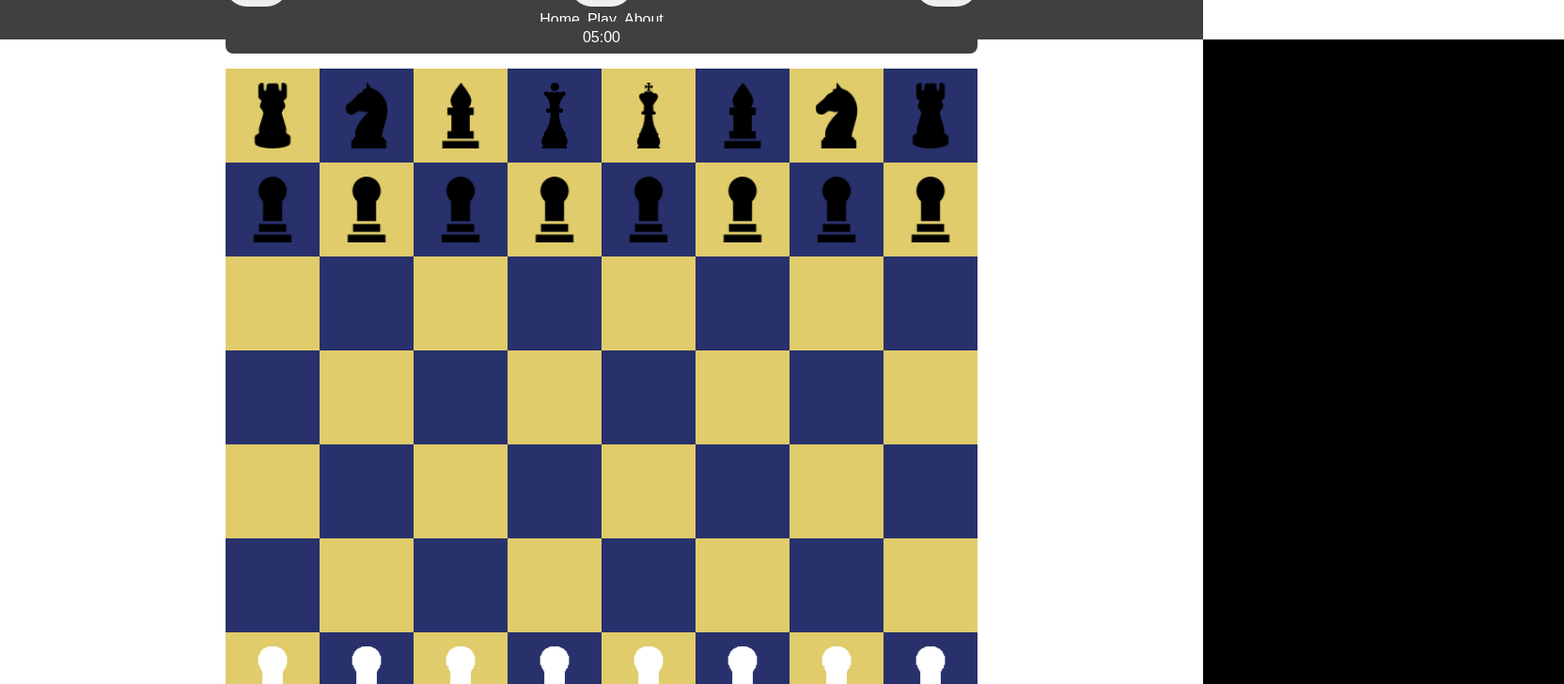
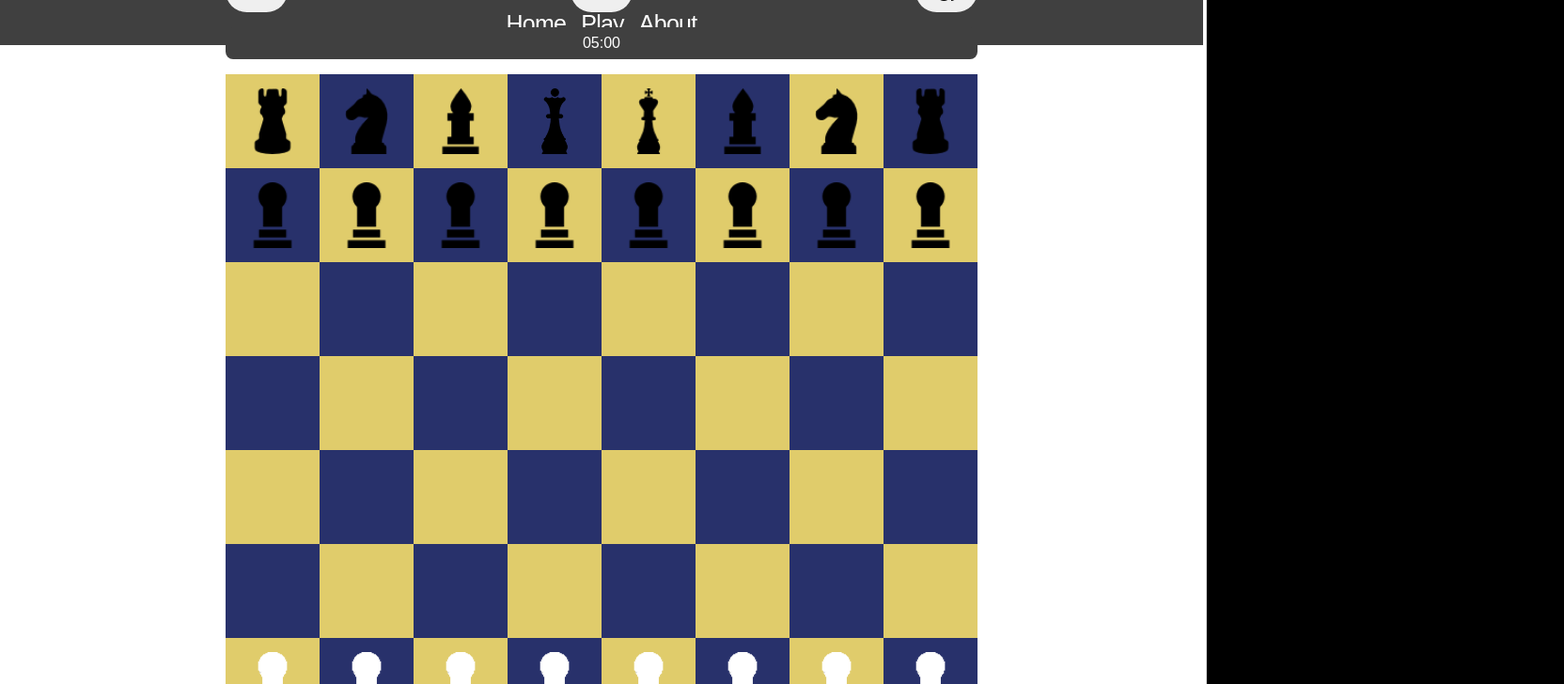
Before and after one commit to Antonzo/magic-chess, a React (Create React App) app: page /room in a window 1280 px wide. Shown: the top 728 px of the page at 94% size, 1664 px wide, since content can reach past the window. Built offline with nearby package versions, Linux system fonts and the light colour scheme.

Commit message:
Better navbar and side pane

```diff
--- a/src/components/base/SlideOutPane.scss
+++ b/src/components/base/SlideOutPane.scss
@@ -1,12 +1,23 @@
+@import "../../styles/variables/breakpoints";
+
 .slide-out-pane {
     top: 0;
-    width: 30%;
+    width: 100%;
     overflow-y: auto;
     background-color: rgba(0, 0, 0);
     transition: all 0.3s ease-in-out;
+    @include sm-and-up {
+        width: 50%;
+    }
+    @include md-and-up {
+        width: 40%;
+    }
+    @include lg-and-up {
+        width: 30%;
+    }
     &--left {
         left: 0;
-        transform: translateX(-100%);
+        transform: translateX(-101%);
 
         &.slide-out-pane--active {
             transform: translateX(0);
@@ -14,7 +25,7 @@
     }
     &--right {
         right: 0;
-        transform: translateX(100%);
+        transform: translateX(101%);
 
         &.slide-out-pane--active {
             transform: translateX(0);
--- a/src/components/base/SlideOutPane.tsx
+++ b/src/components/base/SlideOutPane.tsx
@@ -14,7 +14,7 @@ const SlideOutPane: FC<SlideOutPaneProps> = ({active, toggle, orientation="left"
         toggle(!active)
     }
     return (
-        <div onClick={handleClick} className={[`slide-out-pane slide-out-pane--${orientation} position-absolute full-height z-999`, active ? "slide-out-pane--active" : ""].join(" ")}>
+        <div onClick={handleClick} className={[`slide-out-pane slide-out-pane--${orientation} position-fixed full-height z-999`, active ? "slide-out-pane--active" : ""].join(" ")}>
             {children}
         </div>
     )
--- a/src/components/game/BoardComponent.scss
+++ b/src/components/game/BoardComponent.scss
@@ -1,5 +1,3 @@
-@import "../../styles/variables/breakpoints";
-
 .board {
     display: grid;
     grid-template-columns: repeat(8, minmax(0, 100px));
--- a/src/components/game/BoardComponent.tsx
+++ b/src/components/game/BoardComponent.tsx
@@ -25,13 +25,8 @@ const BoardComponent: FC<BoardProps> = ({board}) => {
     }
 
     useEffect(() => {
-        highlightCells()
-    }, [selectedCell])
-
-    function highlightCells() {
         board.highlightCells(selectedCell)
-    }
-
+    }, [selectedCell, board])
 
     return (
         <div className="board">
--- a/src/components/game/CellComponent.tsx
+++ b/src/components/game/CellComponent.tsx
@@ -38,7 +38,7 @@ const CellComponent: FC<CellProps> = ({cell, selected, click}) => {
             onClick={() => click(cell)}
         >
             {cellAvailable && !cellFigure && <div className="cell__step-indicator rounded-circle bg-color-chess-selected" />}
-            {cellFigure?.logo && <img className="cell__figure-logo position-relative" src={cellFigure.logo} draggable="false" alt="" />}
+            {cellFigure?.logo && <img className="cell__figure-logo position-relative" src={cellFigure.logo} draggable="false" alt={`${cellFigure.color} ${cellFigure.name} logo`} />}
         </div>
     )
 }
--- a/src/components/game/LostFigures.tsx
+++ b/src/components/game/LostFigures.tsx
@@ -13,7 +13,7 @@ const LostFigures: FC<lostFiguresProps> = ({title, figures}) => {
             <h3>{title}</h3>
             {figures.map(figure =>
                 <div key={figure.id}>
-                    {figure.name} {figure.logo && <img width={20} height={20} src={figure.logo} />}
+                    {figure.name} {figure.logo && <img width={20} height={20} src={figure.logo} alt={`${figure.color} ${figure.name} logo`}/>}
                 </div>
             )}
         </div>
--- a/src/components/layout/Navbar.scss
+++ b/src/components/layout/Navbar.scss
@@ -1,7 +1,7 @@
 .navbar {
   &__list {
     list-style-type: none;
-    gap: 8px;
+    gap: 16px;
   }
   &__link {
     text-decoration: none;
--- a/src/components/layout/Navbar.tsx
+++ b/src/components/layout/Navbar.tsx
@@ -5,7 +5,7 @@ import "components/layout/Navbar.scss"
 function Navbar() {
     return (
         <nav className="navbar full-width">
-            <ul className="navbar__list d-flex align-center justify-center full-width pa-3 bg-grey-6 white">
+            <ul className="navbar__list d-flex align-center justify-center full-width pa-3 bg-grey-6 headline-4 white">
                 <li className="navbar__item">
                     <Link className="navbar__link" to="/">Home</Link>
                 </li>
--- a/src/models/Cell.ts
+++ b/src/models/Cell.ts
@@ -92,8 +92,6 @@ export class Cell {
     }
 
     public setAvailable(available: boolean) {
-        if (available)
-            console.log("setAvailable", this.x, this.y)
         this.available = available
         this.notifyObservers()
     }
--- a/src/styles/variables/_typography.scss
+++ b/src/styles/variables/_typography.scss
@@ -4,7 +4,6 @@
   font-size: 1.87em;
   padding-bottom: 0.4em;
   line-height: 1.1em;
-  color: inherit;
   letter-spacing: -0.03em;
   font-weight: inherit;
   word-wrap: break-word;
@@ -18,7 +17,6 @@
   font-size: 1.6em;
   padding-bottom: 0.4em;
   line-height: 1.1em;
-  color: inherit;
   letter-spacing: -0.03em;
   font-weight: inherit;
   word-wrap: break-word;
@@ -32,7 +30,6 @@
   font-size: 1.33em;
   padding-bottom: 0.4em;
   line-height: 1.1em;
-  color: inherit;
   letter-spacing: -0.03em;
   font-weight: inherit;
   word-wrap: break-word;
@@ -46,7 +43,6 @@
   font-size: 1.2em;
   padding-bottom: 0.4em;
   line-height: 1.1em;
-  color: inherit;
   letter-spacing: -0.03em;
   font-weight: inherit;
   word-wrap: break-word;
@@ -60,7 +56,6 @@
   font-size: 1.07em;
   padding-bottom: 0;
   line-height: 1.25em;
-  color: inherit;
   letter-spacing: -0.03em;
   font-weight: inherit;
   word-wrap: break-word;
@@ -75,7 +70,6 @@
   font-size: 1em;
   padding-bottom: 0;
   line-height: 1.25em;
-  color: inherit;
   letter-spacing: -0.03em;
   font-weight: inherit;
   word-wrap: break-word;
@@ -89,7 +83,6 @@
   font-size: 0.933em;
   padding-bottom: 0;
   line-height: 1.25em;
-  color: inherit;
   letter-spacing: -0.03em;
   font-weight: inherit;
   word-wrap: break-word;
@@ -103,7 +96,6 @@
   font-size: 0.8em;
   padding-bottom: 0;
   line-height: 1.25em;
-  color: inherit;
   letter-spacing: -0.03em;
   font-weight: inherit;
   word-wrap: break-word;
```
